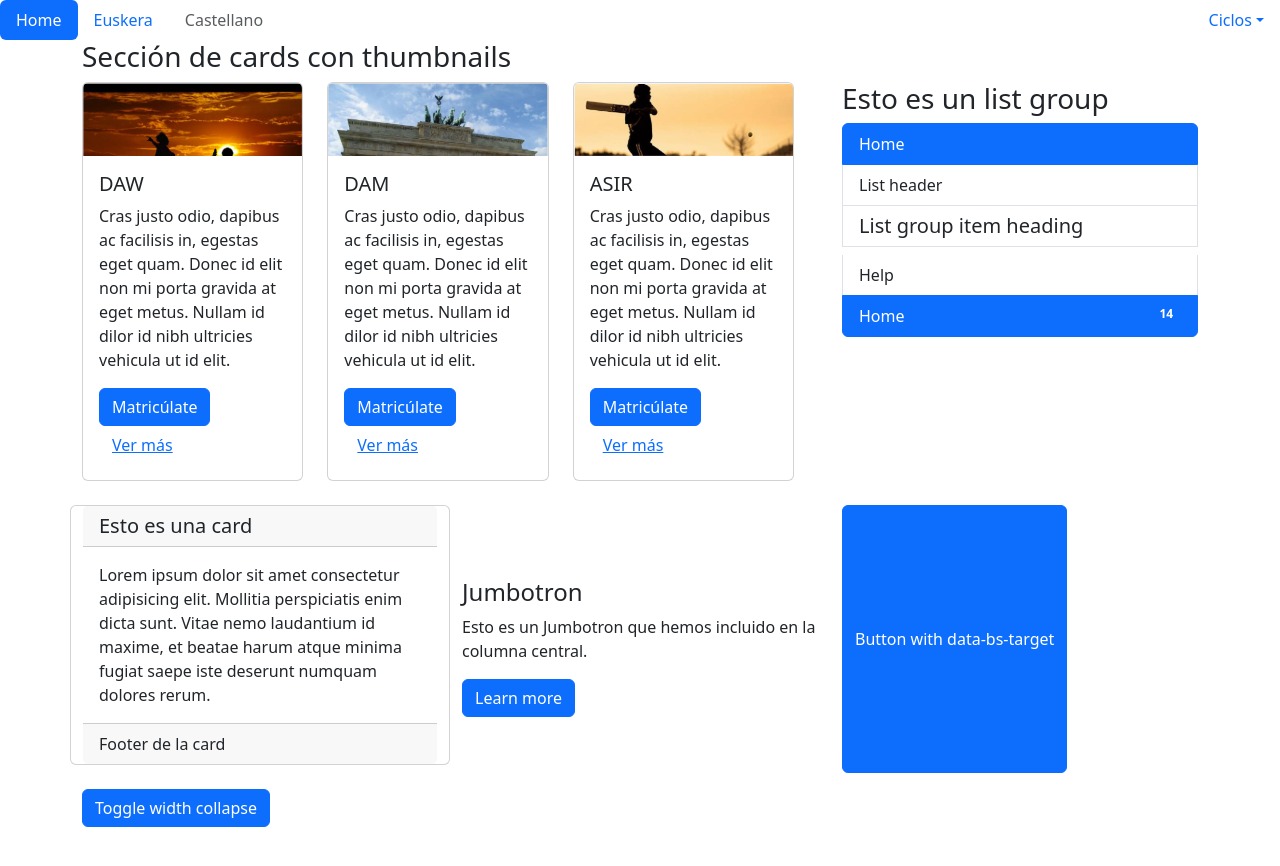
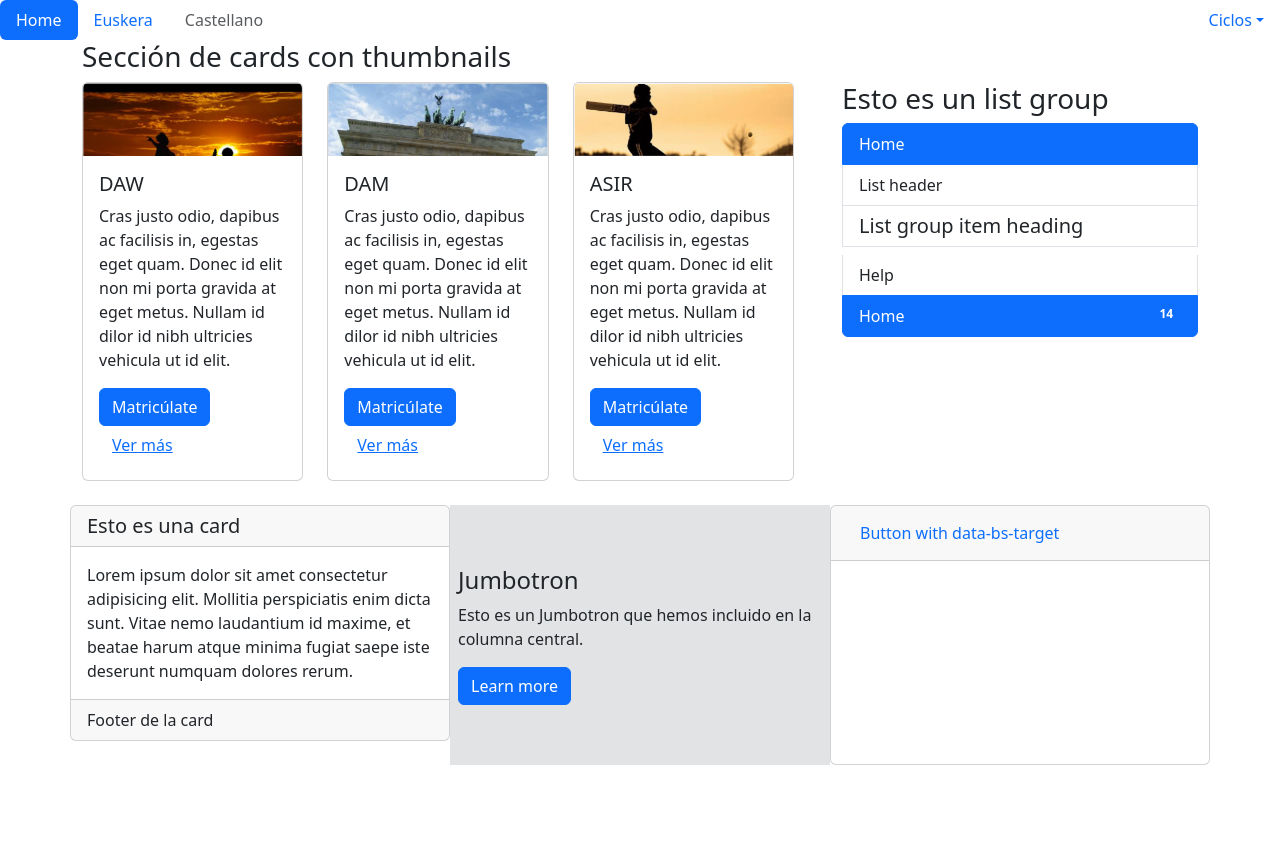
Before and after one commit to nat662434/DIW-3WAG2, a plain HTML site: page Bootstrap-eko ariketa (ez da beharrezkoa egitea)/index.html in a window 1280 px wide. After the commit the page ends 800 px from the top, so only its background shows below. Drawn offline with nearby package versions, Linux system fonts and the light colour scheme.

Commit message:
Update index.html

```diff
--- a/Bootstrap-eko ariketa (ez da beharrezkoa egitea)/index.html
+++ b/Bootstrap-eko ariketa (ez da beharrezkoa egitea)/index.html
@@ -1,14 +1,12 @@
 <!DOCTYPE html>
 <html lang="en">
+
 <head>
     <meta charset="UTF-8" />
     <meta name="viewport" content="width=device-width, initial-scale=1.0" />
     <title>Bootstrap-eko ariketa</title>
-        <link
-            href="https://cdn.jsdelivr.net/npm/bootstrap@5.3.2/dist/css/bootstrap.min.css"
-            rel="stylesheet"
-            integrity="sha384-T3c6CoIi6uLrA9TneNEoa7RxnatzjcDSCmG1MXxSR1GAsXEV/Dwwykc2MPK8M2HN"
-            crossorigin="anonymous" />
+    <link href="https://cdn.jsdelivr.net/npm/bootstrap@5.3.2/dist/css/bootstrap.min.css" rel="stylesheet"
+        integrity="sha384-T3c6CoIi6uLrA9TneNEoa7RxnatzjcDSCmG1MXxSR1GAsXEV/Dwwykc2MPK8M2HN" crossorigin="anonymous" />
 </head>
 
 <body>
@@ -24,23 +22,15 @@
             <a class="nav-link disabled" aria-disabled="true">Castellano</a>
         </li>
         <li class="nav-item dropdown ms-auto">
-                <a
-                    class="nav-link dropdown-toggle"
-                    data-bs-toggle="dropdown"
-                    href="#"
-                    role="button"
-                    aria-expanded="false"
-                    >Ciclos</a
-                >
+            <a class="nav-link dropdown-toggle" data-bs-toggle="dropdown" href="#" role="button"
+                aria-expanded="false">Ciclos</a>
             <ul class="dropdown-menu">
                 <li><a class="dropdown-item" href="#">Action</a></li>
                 <li>
                     <a class="dropdown-item" href="#">Another action</a>
                 </li>
                 <li>
-                        <a class="dropdown-item" href="#"
-                            >Something else here</a
-                        >
+                    <a class="dropdown-item" href="#">Something else here</a>
                 </li>
             </ul>
         </li>
@@ -85,10 +75,7 @@
 
                 <!-- ASIR -->
                 <div class="card me-4">
-                        <img
-                            src="img/asir.png"
-                            class="card-img-top"
-                            alt="..." />
+                    <img src="img/asir.png" class="card-img-top" alt="..." />
                     <div class="card-body">
                         <h5 class="card-title">ASIR</h5>
                         <p class="card-text">
@@ -114,12 +101,9 @@
                         List group item heading
                     </li>
                     <li class="list-group-item">Help</li>
-                        <li
-                            class="list-group-item d-flex justify-content-between align-items-start active">
+                    <li class="list-group-item d-flex justify-content-between align-items-start active">
                         Home
-                            <span class="badge bg-primary rounded-pill"
-                                >14</span
-                            >
+                        <span class="badge bg-primary rounded-pill">14</span>
                     </li>
                 </ul>
             </div>
@@ -128,7 +112,7 @@
 
     <div class="container">
         <div class="row">
-                <div class="card col-sm-4 mb-4">
+            <div class="card col-sm-4 mb-4 p-0">
                 <div class="card-header h5">Esto es una card</div>
                 <div class="card-body">
                     Lorem ipsum dolor sit amet consectetur adipisicing elit.
@@ -140,67 +124,44 @@
             </div>
 
             <!-- JUMBOTRON -->
-                <div class="jumbotron col-sm-4 d-flex align-items-center">
-                    <div>
+            <div class="jumbotron bg-secondary-subtle col-sm-4 d-flex align-items-center p-0">
+
+                <div class="ms-2 me-2">
                     <h4>Jumbotron</h4>
                     <p>
                         Esto es un Jumbotron que hemos incluido en la
                         columna central.
                     </p>
-                        <a class="btn btn-primary" href="#" role="button"
-                            >Learn more</a
-                        >
+                    <a class="btn btn-primary" href="#" role="button">Learn more</a>
                 </div>
             </div>
 
             <!-- COLLAPSIBLE -->
-                <p class="col-sm-4 d-inline-flex gap-1">
-                    <button
-                        class="btn btn-primary"
-                        type="button"
-                        data-bs-toggle="collapse"
-                        data-bs-target="#collapseExample"
-                        aria-expanded="false"
-                        aria-controls="collapseExample">
+            <div class="card col-sm-4 p-0">
+                <p class="card-header">
+                    <a class="btn text-primary" type="button" data-bs-toggle="collapse" data-bs-target="#collapse1"
+                        aria-expanded="false" aria-controls="collapseExample">
                         Button with data-bs-target
-                    </button>
+                    </a>
                 </p>
-                <div class="collapse" id="collapseExample">
+                <div class="collapse" id="collapse1">
                     <div class="card card-body">
                         Some placeholder content for the collapse component.
                         This panel is hidden by default but revealed when the
                         user activates the relevant trigger.
                     </div>
                 </div>
+            </div>
 
-                <p>
-                    <button
-                        class="btn btn-primary"
-                        type="button"
-                        data-bs-toggle="collapse"
-                        data-bs-target="#collapseWidthExample"
-                        aria-expanded="false"
-                        aria-controls="collapseWidthExample">
-                        Toggle width collapse
-                    </button>
-                </p>
-                <div style="min-height: 120px">
-                    <div
-                        class="collapse collapse-horizontal"
-                        id="collapseWidthExample">
-                        <div class="card card-body" style="width: 300px">
-                            This is some placeholder content for a horizontal
-                            collapse. It's hidden by default and shown when
-                            triggered.
-                        </div>
-                    </div>
+
+
         </div>
     </div>
     </div>
 
-        <script
-            src="https://cdn.jsdelivr.net/npm/bootstrap@5.3.2/dist/js/bootstrap.bundle.min.js"
+    <script src="https://cdn.jsdelivr.net/npm/bootstrap@5.3.2/dist/js/bootstrap.bundle.min.js"
         integrity="sha384-C6RzsynM9kWDrMNeT87bh95OGNyZPhcTNXj1NW7RuBCsyN/o0jlpcV8Qyq46cDfL"
         crossorigin="anonymous"></script>
 </body>
+
 </html>
```
Lines whose indentation alone changed are shown as unchanged.
